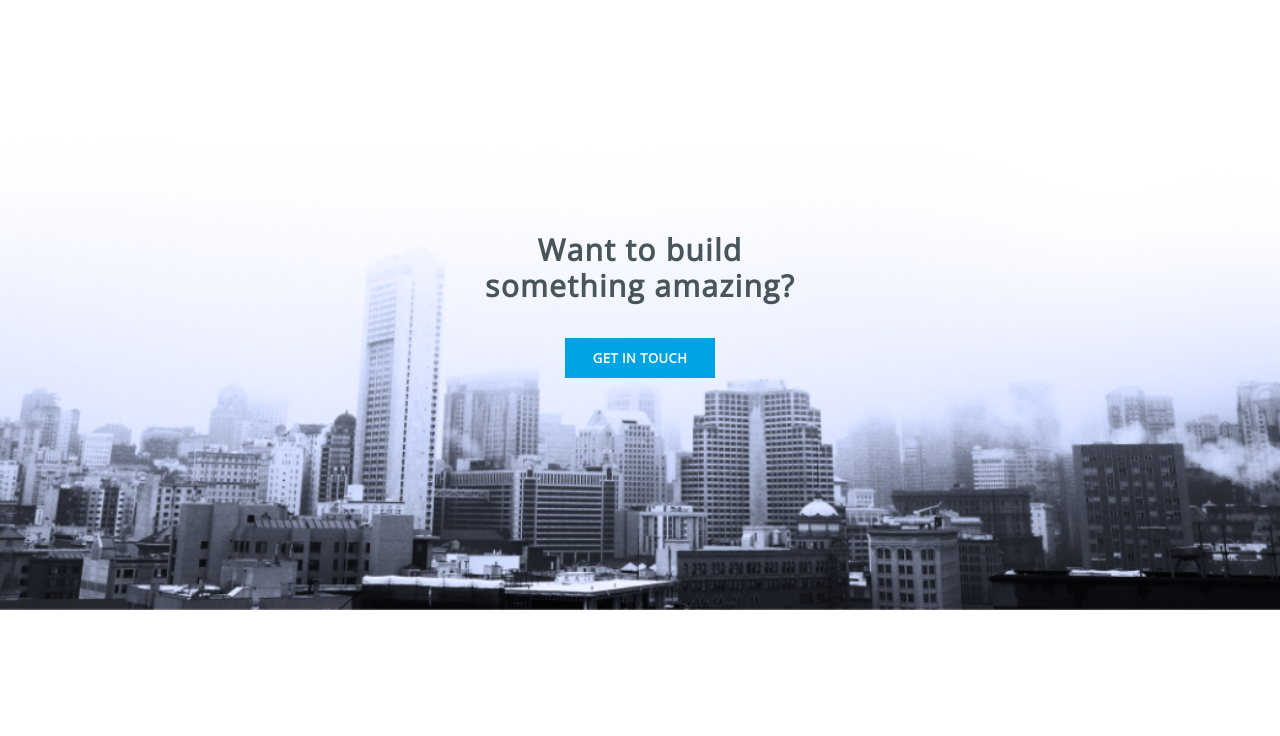
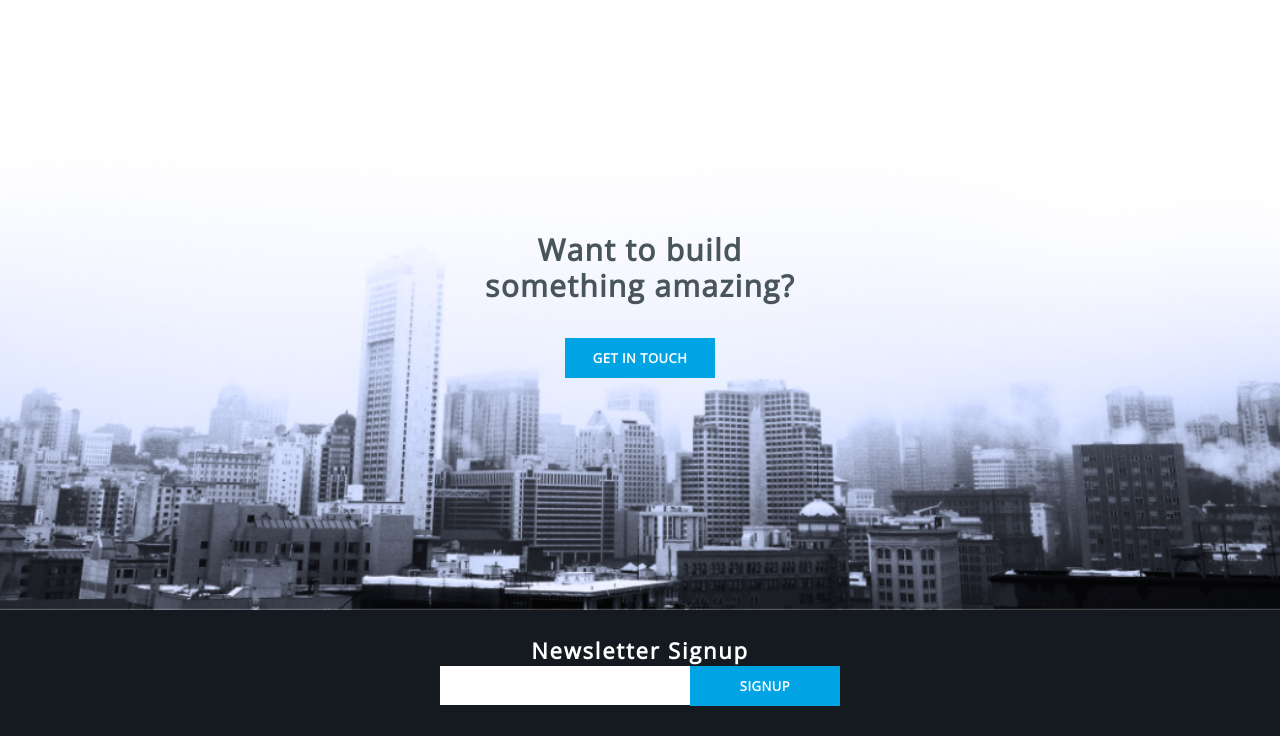
Before and after one commit to Anton-Dmitrievich/portfolio_1, a plain HTML site: page index.html in a window 1280 px wide. Shown: the part 1803-2539 px from the top of the page. Before the commit the page ends 2413 px from the top, so only its background shows below. Drawn offline with Linux system fonts and the light colour scheme; files that its build step writes are made by us from their sources.

Commit message:
touch-stop

```diff
--- a/#source/scss/_main.scss
+++ b/#source/scss/_main.scss
@@ -235,13 +235,13 @@
     padding: 235px 0 232px 0;
 }
 .container {
+    border:aolid 1px red;
 }
 .touch-flex {
     display: flex;
     flex-direction: column;
     align-items: center;
     gap: 34px;
-
 }
 .h2 {
 }
@@ -251,8 +251,54 @@
     line-height: 36px;
     width: 350px;
     text-align: center;
-    letter-spacing: 1.30px;
+    letter-spacing: 1.3px;
 }
 .button {
     letter-spacing: 0.5px;
 }
+/*contact*/
+.contact {
+    background: var(--colorcontact);
+    padding: 29px 342px 30px;
+}
+.container {
+}
+.contact-flex {
+    display: flex;
+    justify-content: space-around;
+    align-items: center;
+    flex-wrap: wrap;
+    gap: 5px;
+}
+.contact-h2 {
+    color: rgb(255, 255, 255);
+    font-size: 22px;
+    font-weight: 700;
+    letter-spacing: 1.8px;
+}
+.contact-flexForm {
+    display: flex;
+    align-items: center;
+    flex-wrap: wrap;
+}
+.form-contact {
+    &__txt {
+        width: 250px;
+        padding: 11px 0 10px 16px;
+    }
+}
+
+@media (max-width: 1124px) {
+    .contact {
+    background: var(--colorcontact);
+    padding: 29px 0px 30px;
+}
+    .contact-flex {
+
+    }
+    .contact-flexForm {
+        justify-content: center;
+        gap: 5px;
+
+    }
+}
--- a/#source/scss/style.scss
+++ b/#source/scss/style.scss
@@ -34,6 +34,7 @@
     color: var(--body);
     width: 150px;
     height: 40px;
+    letter-spacing: 0.5px;
 }
 .line {
     background: rgb(0, 164, 229);
--- a/index.html
+++ b/index.html
@@ -135,6 +135,19 @@
 			</div>
 		</div>
 	</section>
+	<section class="contact">
+		<div class="container">
+			<div class="contact-flex">
+				<h2 class="h2 contact-h2">Newsletter Signup</h2>
+				<div class="contact-flexForm">
+					<form class="form-contact" action="">
+						<input class="form-contact__txt" type="text">
+					</form>
+					<button class="button  form-contact__button">SIGNUP</button>
+				</div>
+			</div>
+		</div>
+	</section>
 
 </body>
 
```
Also changed, not shown: css/style.css.
